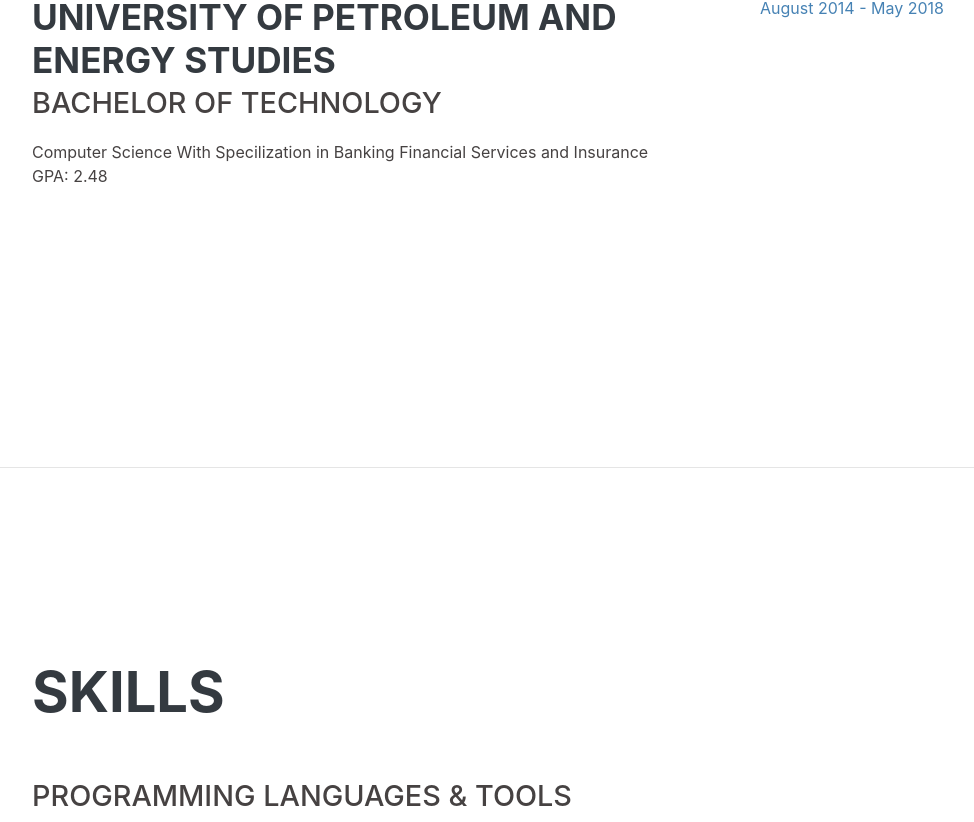
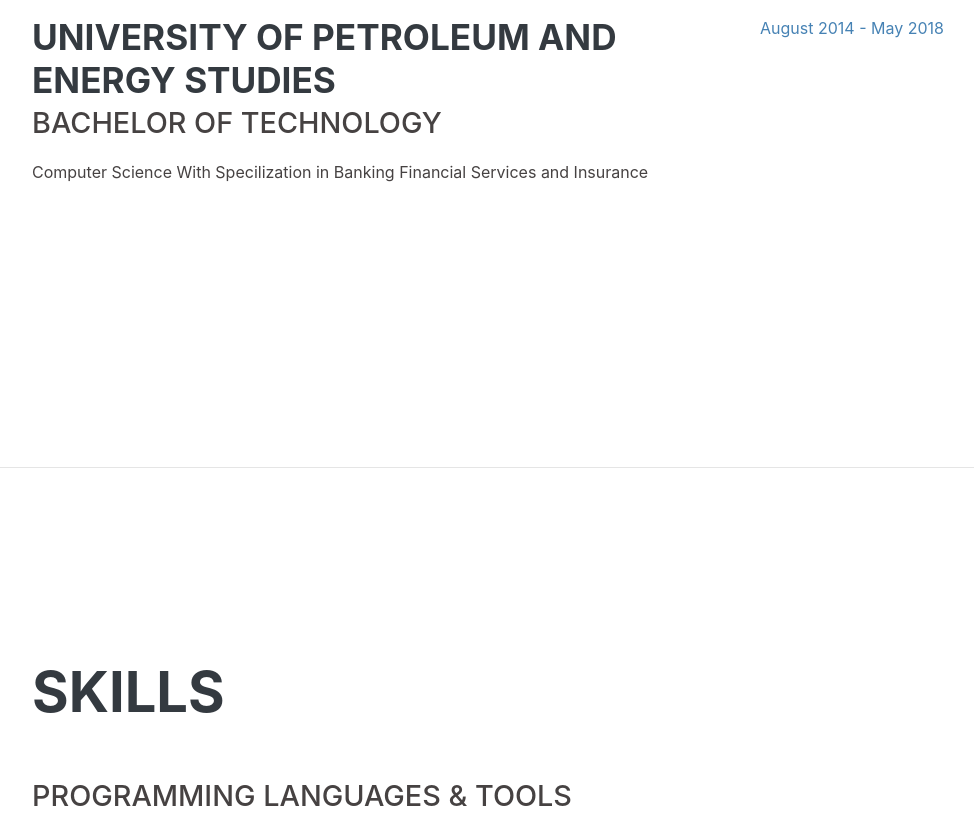
Before and after one commit to princek64/princek64.github.io, a website: page index.html in a window 1280 px wide. Shown: the part 3502-4324 px from the top of the page, without its empty margins (288-1262 px from the left). Drawn offline with nearby package versions, Linux system fonts and the light colour scheme; a web font is replaced by a local one.

Commit message:
Remove GPA

```diff
--- a/index.html
+++ b/index.html
@@ -241,7 +241,6 @@
                         <h3 class="mb-0">University of Petroleum and Energy Studies</h3>
                         <div class="subheading mb-3">Bachelor of Technology</div>
                         <div>Computer Science With Specilization in Banking Financial Services and Insurance</div>
-                        <p>GPA: 2.48</p>
                     </div>
                     <div class="resume-date text-md-right">
                         <span class="text-primary">August 2014 - May 2018</span>
```
